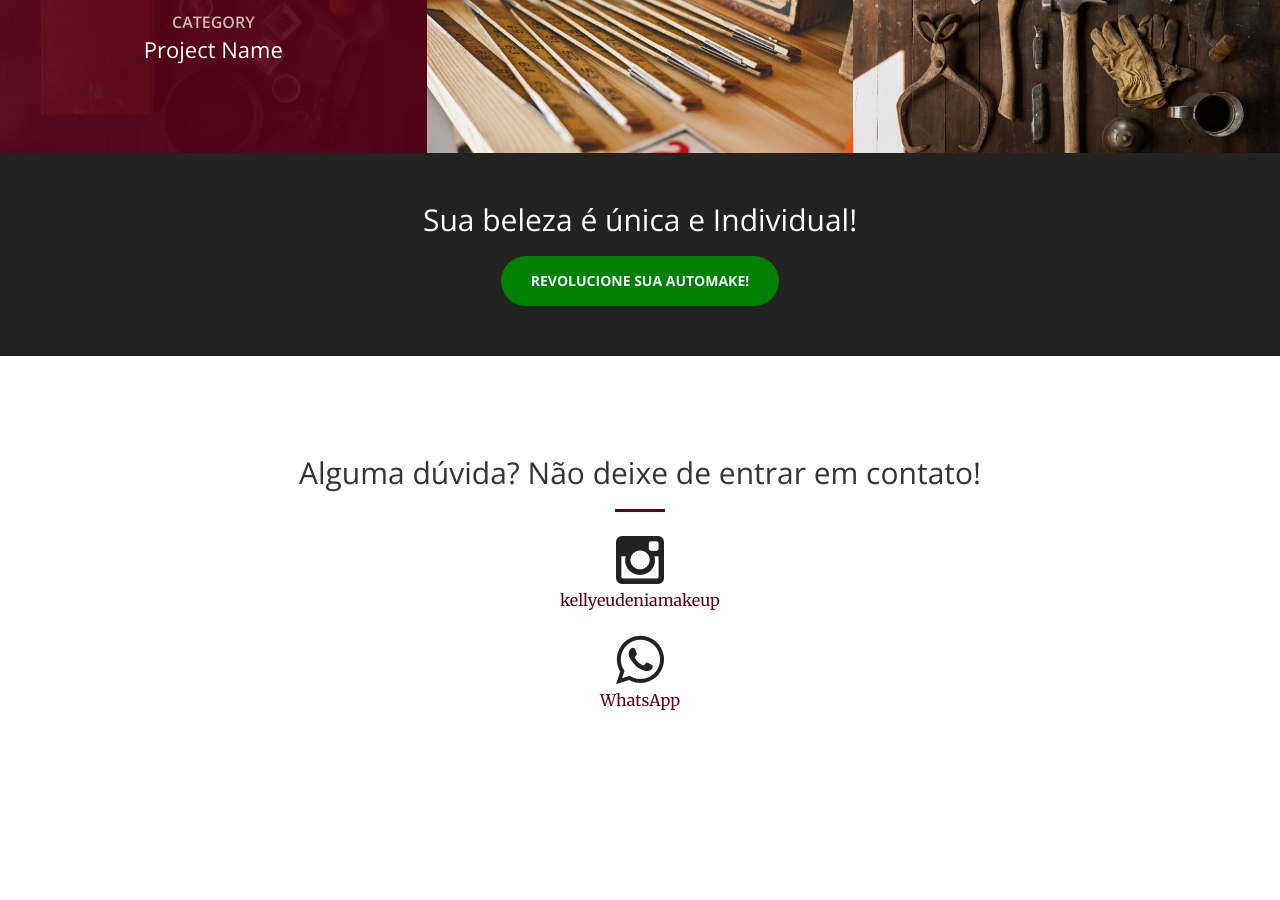
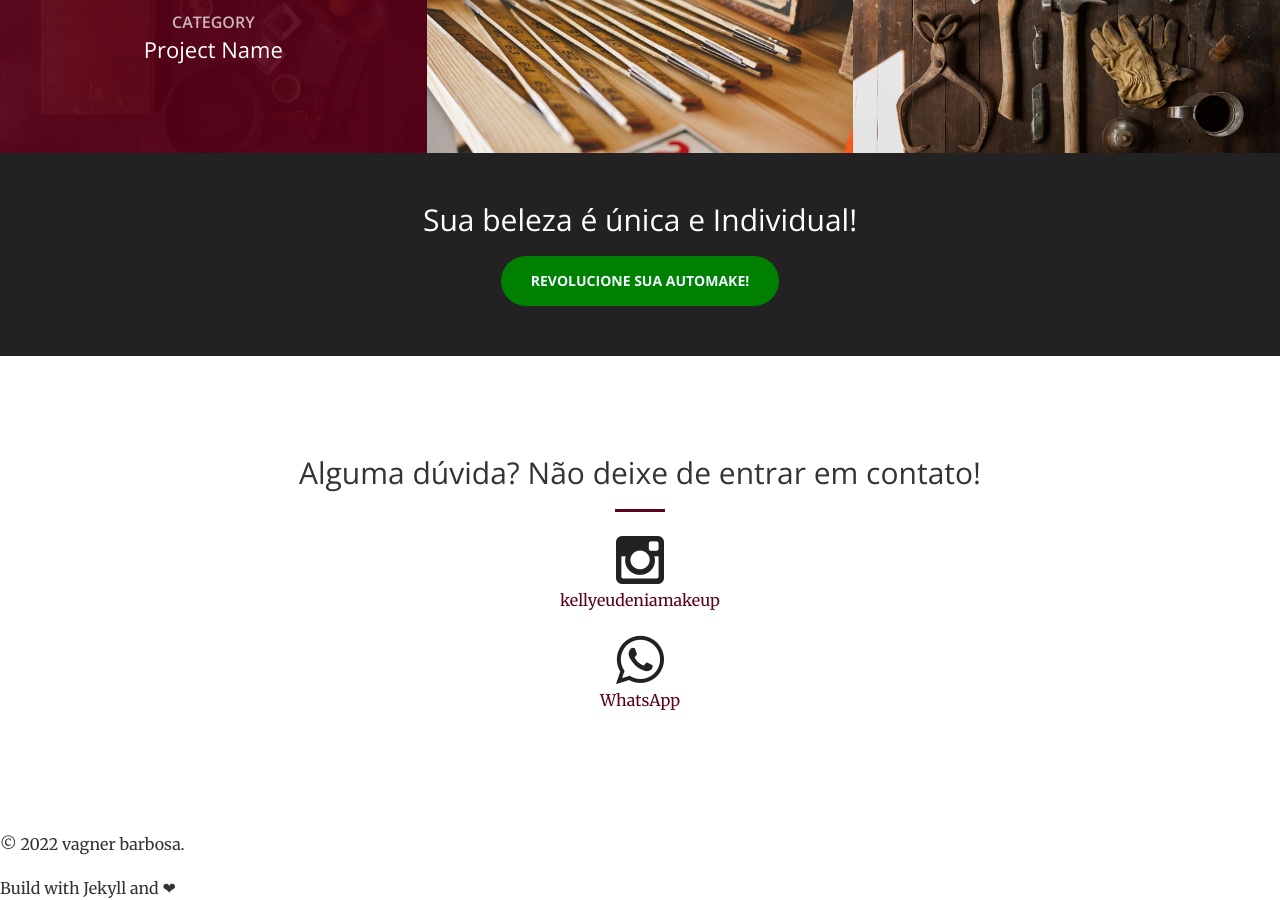
Before and after one commit to kellyeudenia/business-woman, a Jekyll site: the page built from index.html, in a window 1280 px wide and 900 px high, scrolled down 1836 px. Built offline with Jekyll 4.4.1, drawn with Linux system fonts in a browser that asks for light colours; before the commit the page ends 2668 px from its top, so only the background shows below that.

Commit message:
Setup para a página de vendas.

```diff
--- a/_includes/contact.html
+++ b/_includes/contact.html
@@ -21,3 +21,8 @@
 
     </div>
 </section>
+
+<footer class="footer">
+    <p>&copy; <script>document.write(new Date().getFullYear())</script></a> vagner barbosa.</p>
+    <p>Build with Jekyll and <span class="love">❤</span></p>
+</footer>
```
